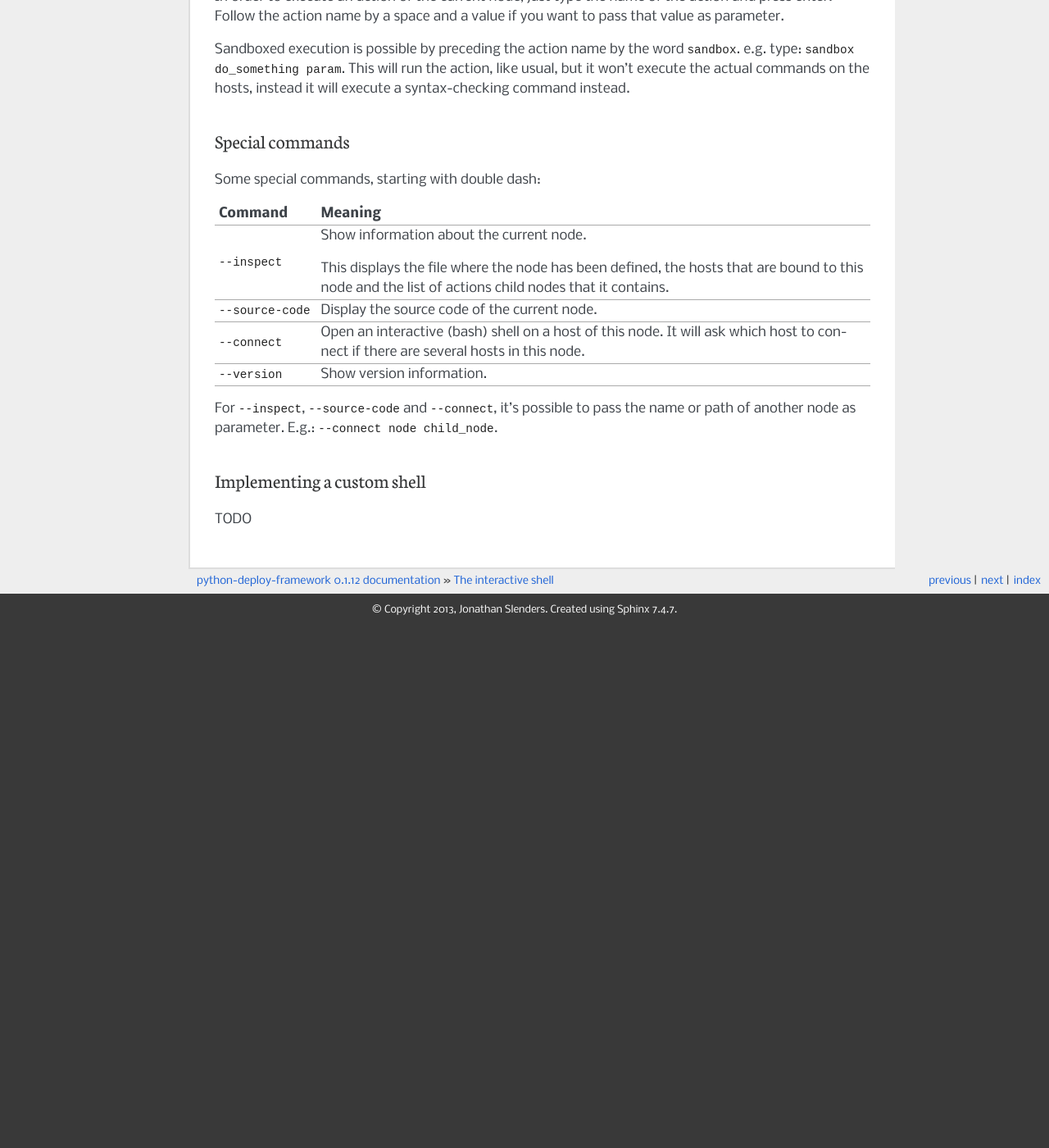
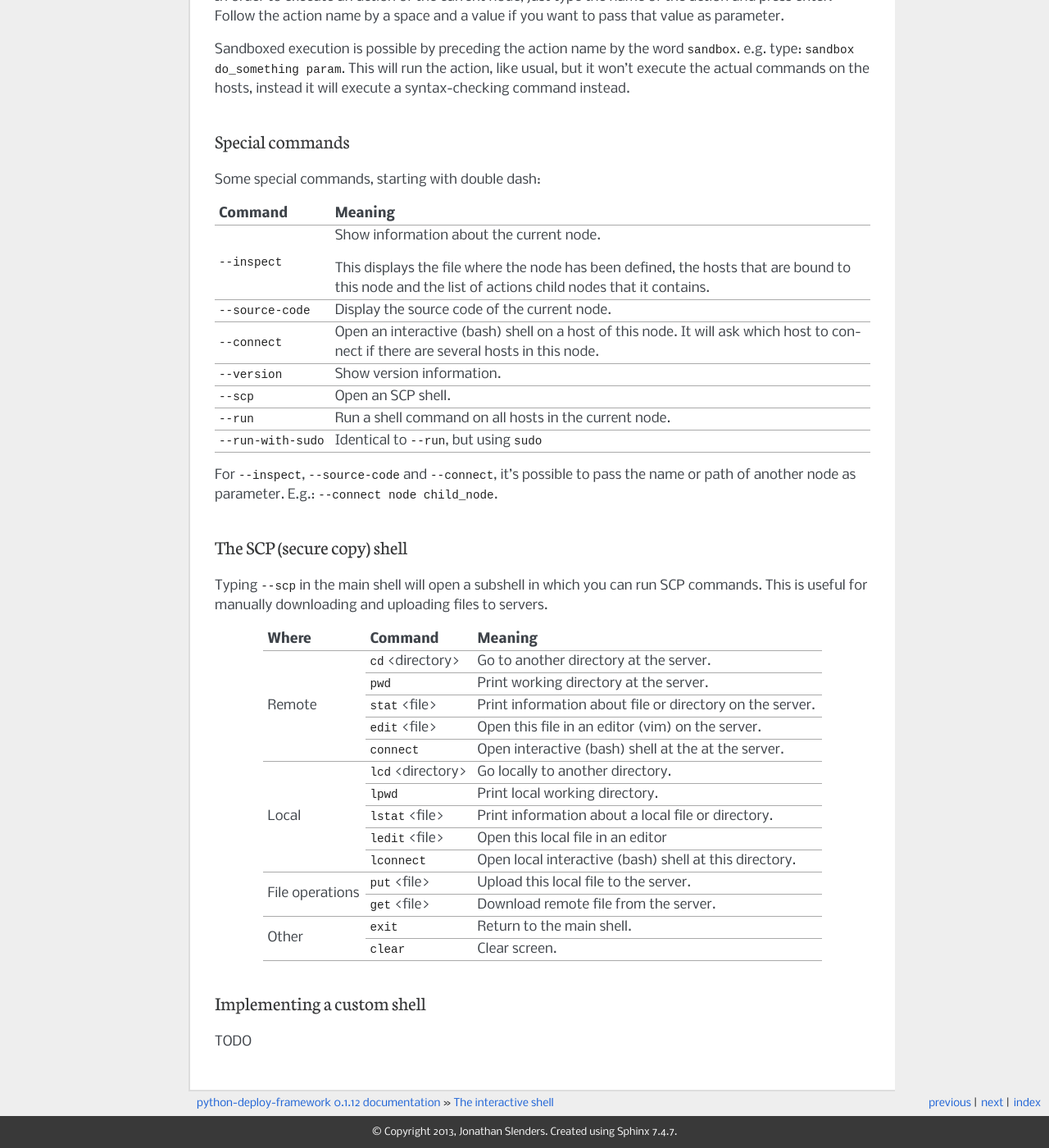
Before and after one commit to jonathanslenders/python-deployer, a Sphinx documentation site: the page built from docs/pages/interactive_shell.rst, in a window 1280 px wide and 1400 px high, scrolled down 1440 px. Shown: the whole window at 82% size. Built offline with Sphinx 7.4.7, drawn with Linux system fonts in a browser that asks for light colours; before the commit the page ends 2203 px from its top, so only the background shows below that; some of the changed text lies outside the part shown.

Commit message:
Documentation of scp commands.

```diff
--- a/docs/pages/interactive_shell.rst
+++ b/docs/pages/interactive_shell.rst
@@ -100,27 +100,77 @@ Special commands
 
 Some special commands, starting with double dash:
 
-+-------------------+--------------------------------------------------------+
-| Command           | Meaning                                                |
-+===================+========================================================+
-| ``--inspect``     | Show information about the current node.               |
-|                   |                                                        |
-|                   | This displays the file where the node has been defined,|
-|                   | the hosts that are bound to this node and the list of  |
-|                   | actions child nodes that it contains.                  |
-+-------------------+--------------------------------------------------------+
-| ``--source-code`` | Display the source code of the current node.           |
-+-------------------+--------------------------------------------------------+
-| ``--connect``     | Open an interactive (bash) shell on a host of this     |
-|                   | node. It will ask which host to connect if there are   |
-|                   | several hosts in this node.                            |
-+-------------------+--------------------------------------------------------+
-| ``--version``     | Show version information.                              |
-+-------------------+--------------------------------------------------------+
++---------------------+--------------------------------------------------------+
+| Command             | Meaning                                                |
++=====================+========================================================+
+| ``--inspect``       | Show information about the current node.               |
+|                     |                                                        |
+|                     | This displays the file where the node has been defined,|
+|                     | the hosts that are bound to this node and the list of  |
+|                     | actions child nodes that it contains.                  |
++---------------------+--------------------------------------------------------+
+| ``--source-code``   | Display the source code of the current node.           |
++---------------------+--------------------------------------------------------+
+| ``--connect``       | Open an interactive (bash) shell on a host of this     |
+|                     | node. It will ask which host to connect if there are   |
+|                     | several hosts in this node.                            |
++---------------------+--------------------------------------------------------+
+| ``--version``       | Show version information.                              |
++---------------------+--------------------------------------------------------+
+| ``--scp``           | Open an SCP shell.                                     |
++---------------------+--------------------------------------------------------+
+| ``--run``           | Run a shell command on all hosts in the current node.  |
++---------------------+--------------------------------------------------------+
+| ``--run-with-sudo`` | Identical to ``--run``, but using ``sudo``             |
++---------------------+--------------------------------------------------------+
 
 For ``--inspect``, ``--source-code`` and ``--connect``, it's possible to pass
 the name or path of another node as parameter. E.g.:  ``--connect node
 child_node``.
+
+The SCP (secure copy) shell
+---------------------------
+
+Typing ``--scp`` in the main shell will open a subshell in which you can run
+SCP commands. This is useful for manually downloading and uploading files to
+servers.
+
++-----------------+---------------------+---------------------------------------+
+| Where           | Command             | Meaning                               |
++=================+=====================+=======================================+
+| Remote          | ``cd`` <directory>  | Go to another directory at the server.|
+|                 +---------------------+---------------------------------------+
+|                 | ``pwd``             | Print working directory at the server.|
+|                 +---------------------+---------------------------------------+
+|                 | ``stat`` <file>     | Print information about file or       |
+|                 |                     | directory on the server.              |
+|                 +---------------------+---------------------------------------+
+|                 | ``edit`` <file>     | Open this file in an editor (vim)     |
+|                 |                     | on the server.                        |
+|                 +---------------------+---------------------------------------+
+|                 | ``connect``         | Open interactive (bash) shell at the  |
+|                 |                     | at the server.                        |
++-----------------+---------------------+---------------------------------------+
+| Local           | ``lcd`` <directory> | Go locally to another directory.      |
+|                 +---------------------+---------------------------------------+
+|                 | ``lpwd``            | Print local working directory.        |
+|                 +---------------------+---------------------------------------+
+|                 | ``lstat`` <file>    | Print information about a local file  |
+|                 |                     | or directory.                         |
+|                 +---------------------+---------------------------------------+
+|                 | ``ledit`` <file>    | Open this local file in an editor     |
+|                 +---------------------+---------------------------------------+
+|                 | ``lconnect``        | Open local interactive (bash) shell   |
+|                 |                     | at this directory.                    |
++-----------------+---------------------+---------------------------------------+
+| File operations | ``put`` <file>      | Upload this local file to the server. |
+|                 +---------------------+---------------------------------------+
+|                 | ``get`` <file>      | Download remote file from the server. |
++-----------------+---------------------+---------------------------------------+
+| Other           | ``exit``            | Return to the main shell.             |
+|                 +---------------------+---------------------------------------+
+|                 | ``clear``           | Clear screen.                         |
++-----------------+---------------------+---------------------------------------+
 
 
 Implementing a custom shell
```
